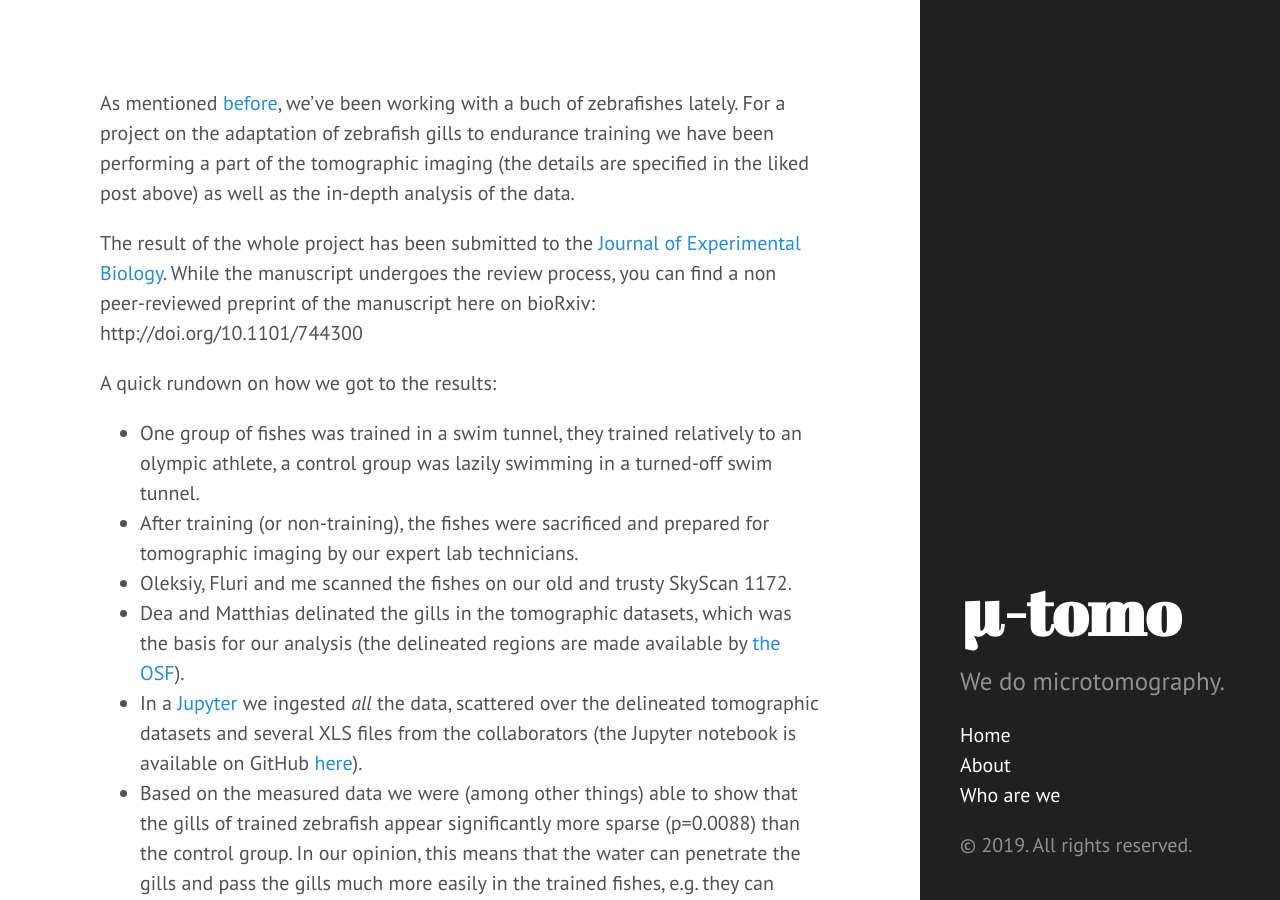
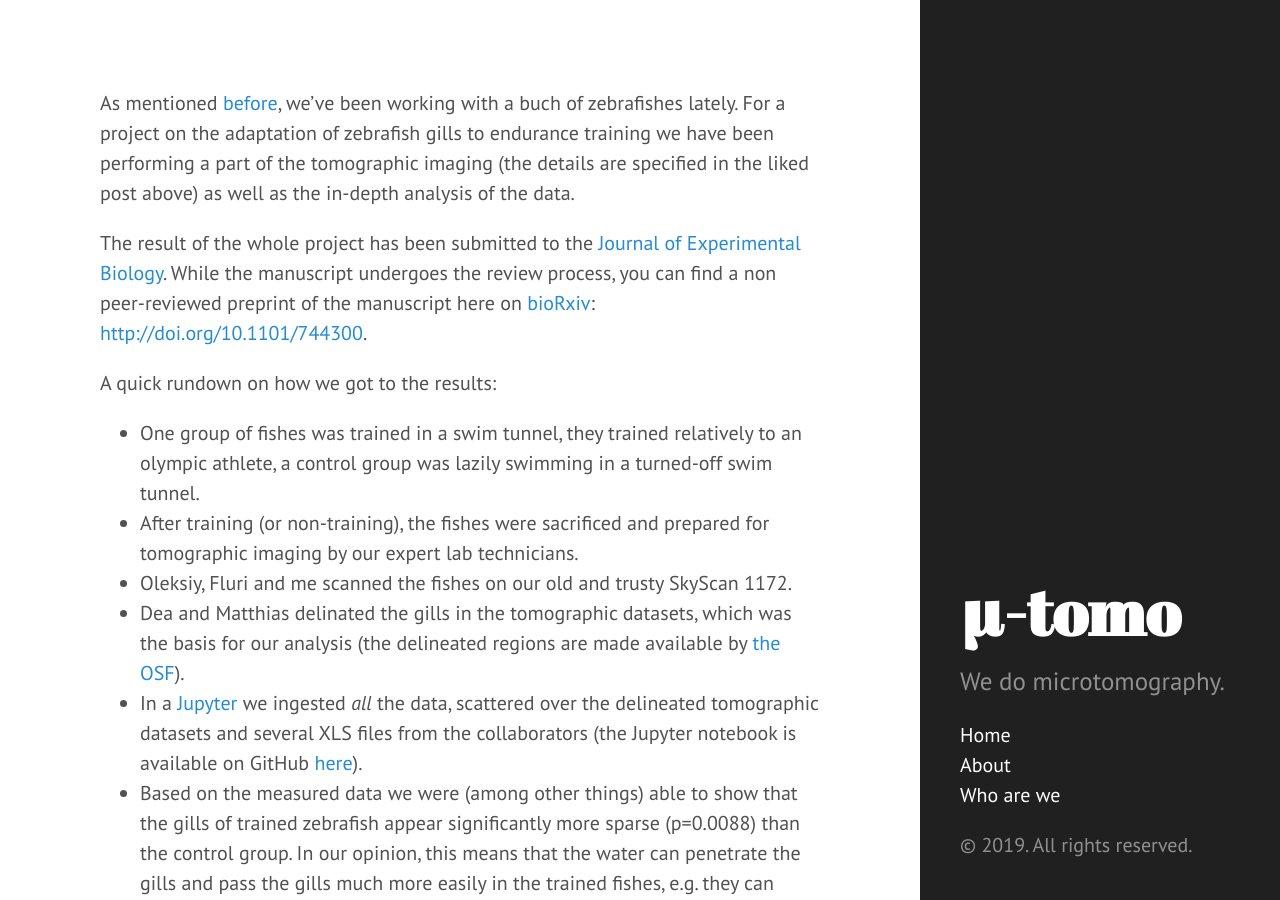
Before and after one commit to TomoGraphics/tomographics.github.io, a Jekyll site: the page built from _posts/2019-08-26-adaptation-of-zebrafish-gills-to-endurance-training.md, in a window 1280 px wide and 900 px high, scrolled down 711 px. Built offline with Jekyll 4.4.1, drawn with Linux system fonts in a browser that asks for light colours; some of the changed lines change nothing that is shown.

Commit message:
Fix/Add links

```diff
--- a/_posts/2019-08-26-adaptation-of-zebrafish-gills-to-endurance-training.md
+++ b/_posts/2019-08-26-adaptation-of-zebrafish-gills-to-endurance-training.md
@@ -18,7 +18,7 @@ As mentioned [before]({{ site.baseurl }}{% post_url 2019-03-14-zebrafish-gills-d
 For a project on the adaptation of zebrafish gills to endurance training we have been performing a part of the tomographic imaging (the details are specified in the liked post above) as well as the in-depth analysis of the data.
 
 The result of the whole project has been submitted to the [Journal of Experimental Biology](https://jeb.biologists.org/).
-While the manuscript undergoes the review process, you can find a non peer-reviewed preprint of the manuscript here on bioRxiv: http://doi.org/10.1101/744300
+While the manuscript undergoes the review process, you can find a non peer-reviewed preprint of the manuscript here on [bioRxiv](https://www.biorxiv.org/): [http://doi.org/10.1101/744300](http://doi.org/10.1101/744300=).
 
 A quick rundown on how we got to the results:
 
```
